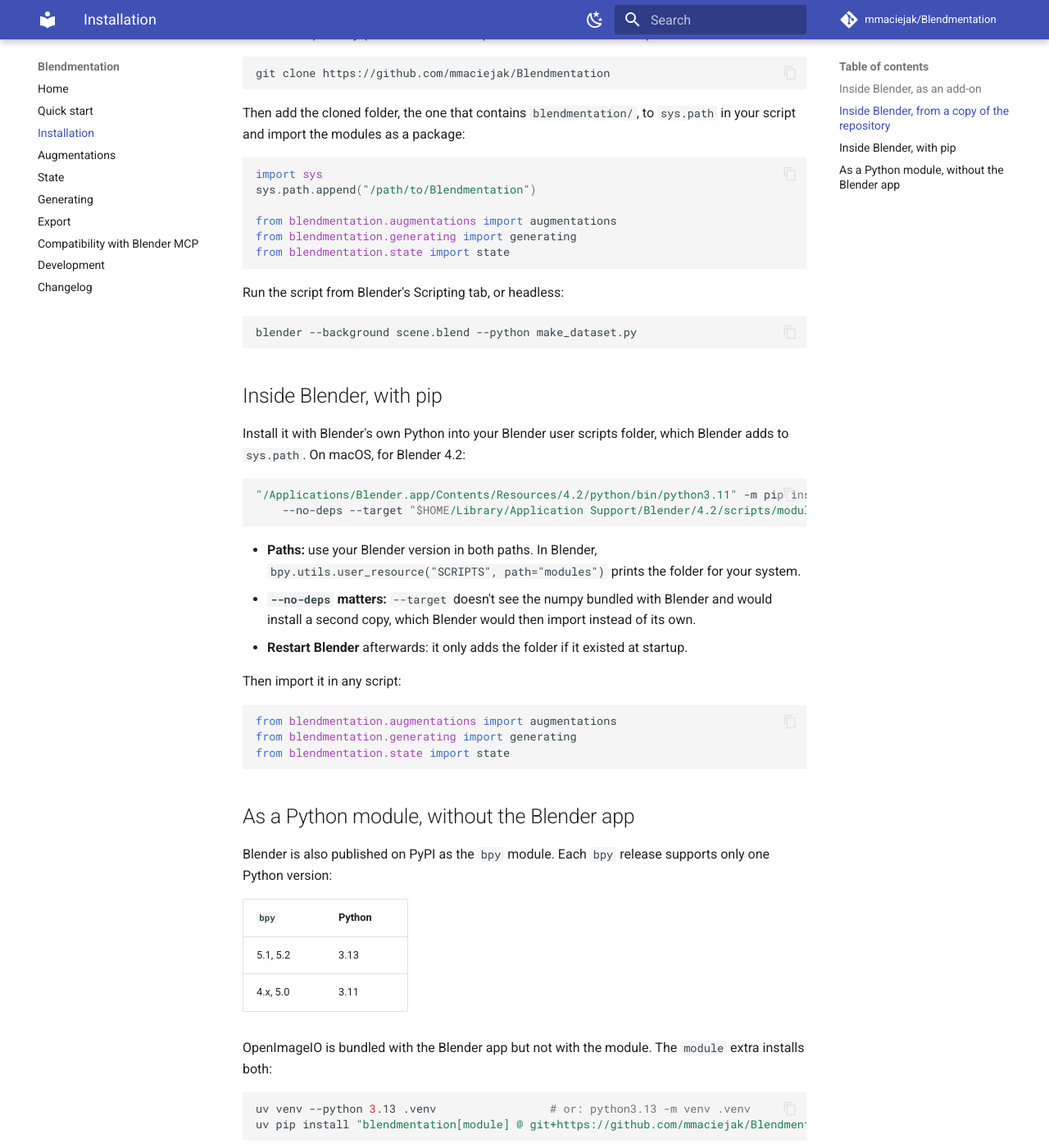
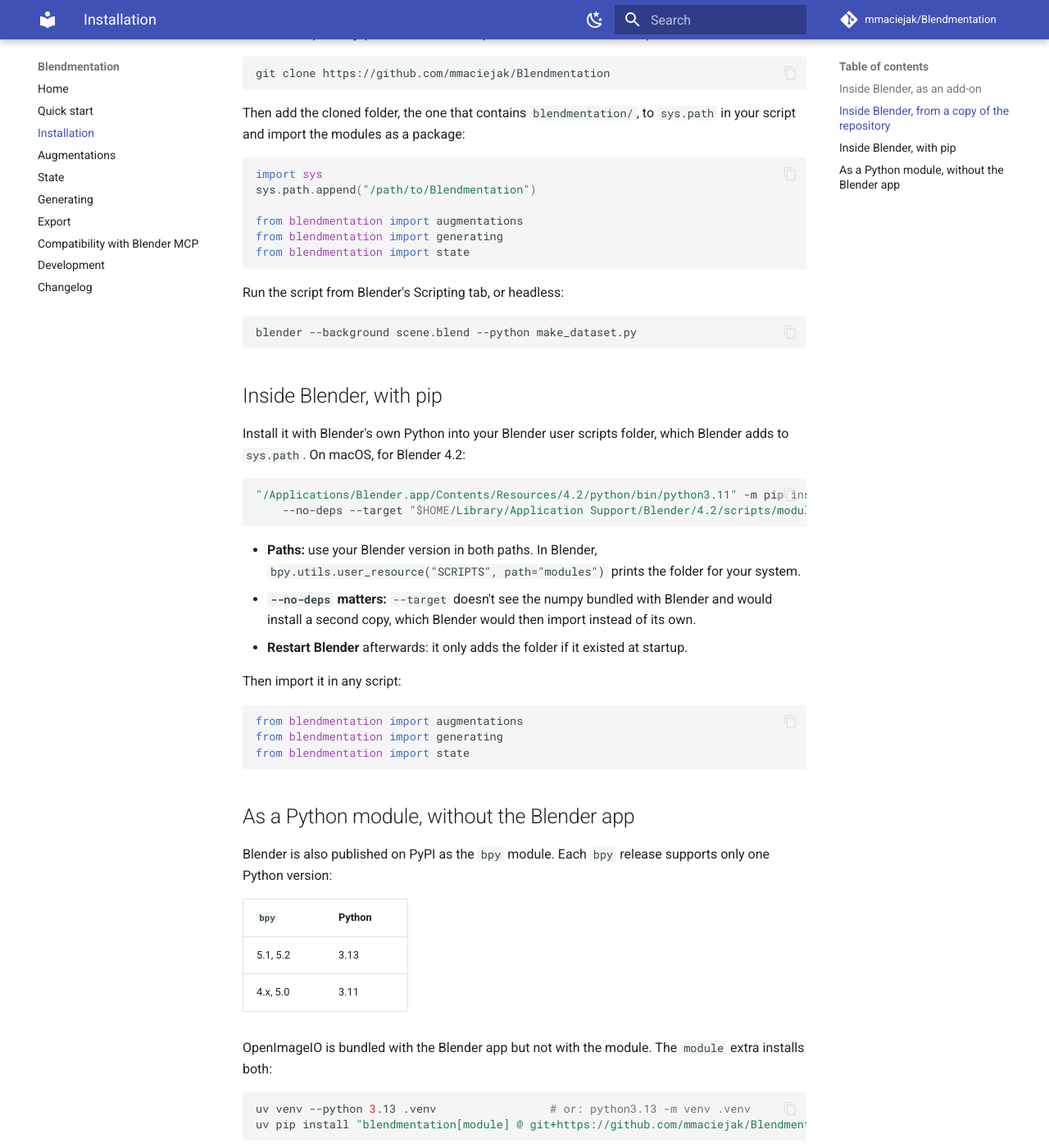
Before and after one commit to mmaciejak/Blendmentation, an MkDocs documentation site: the page built from docs/installation.md, in a window 1280 px wide and 1400 px high, scrolled down 2499 px. Shown: the whole window at 82% size. Built offline with MkDocs 1.6.1 and Material for MkDocs 9.7.7, drawn with Linux system fonts in a browser that asks for light colours; comment, search, counter and statistics services are not loaded; some of the changed text lies outside the part shown.

Commit message:
Short imports: each subpackage re-exports its module's public names (__all__)
Co-Authored-By: Claude Opus 5.5 <noreply@anthropic.com>

````diff
--- a/docs/installation.md
+++ b/docs/installation.md
@@ -24,9 +24,9 @@ Blender copies the package to its add-ons folder, which is on `sys.path`, so scr
 import it without any setup:
 
 ```python
-from blendmentation.augmentations import augmentations
-from blendmentation.generating import generating
-from blendmentation.state import state
+from blendmentation import augmentations
+from blendmentation import generating
+from blendmentation import state
 ```
 
 It also adds a tool for writing `Node` augmentations: select a node in a node editor (a
@@ -125,9 +125,9 @@ your script and import the modules as a package:
 import sys
 sys.path.append("/path/to/Blendmentation")
 
-from blendmentation.augmentations import augmentations
-from blendmentation.generating import generating
-from blendmentation.state import state
+from blendmentation import augmentations
+from blendmentation import generating
+from blendmentation import state
 ```
 
 Run the script from Blender's Scripting tab, or headless:
@@ -155,9 +155,9 @@ Blender adds to `sys.path`. On macOS, for Blender 4.2:
 Then import it in any script:
 
 ```python
-from blendmentation.augmentations import augmentations
-from blendmentation.generating import generating
-from blendmentation.state import state
+from blendmentation import augmentations
+from blendmentation import generating
+from blendmentation import state
 ```
 
 ## As a Python module, without the Blender app
@@ -187,9 +187,9 @@ as inside Blender, except that you open the `.blend` file yourself:
 
 ```python
 import bpy
-from blendmentation.augmentations import augmentations
-from blendmentation.generating import generating
-from blendmentation.state import state
+from blendmentation import augmentations
+from blendmentation import generating
+from blendmentation import state
 
 bpy.ops.wm.open_mainfile(filepath="scene.blend")   # "//" output paths are relative to this file
 # ... same augmentations, generating Compose and state.restoring() loop as below ...
--- a/example.py
+++ b/example.py
@@ -35,10 +35,7 @@ sys.path.append(os.path.dirname(os.path.abspath(__file__)))
 
 import bpy  # noqa: E402
 
-from blendmentation.augmentations import augmentations  # noqa: E402
-from blendmentation.export import export  # noqa: E402
-from blendmentation.generating import generating  # noqa: E402
-from blendmentation.state import state  # noqa: E402
+from blendmentation import augmentations, export, generating, state  # noqa: E402
 
 obj1 = bpy.data.objects["Part.001"]
 obj2 = bpy.data.objects["Part.002"]
````
Also changed, not shown: CHANGELOG.md (+3 -0 lines), CLAUDE.md (+1 -1 lines), README.md (+4 -4 lines), docs/index.md (+4 -4 lines), docs/quick-start.md (+4 -4 lines), skills/blendmentation/SKILL.md (+9 -9 lines), 10 other files.
